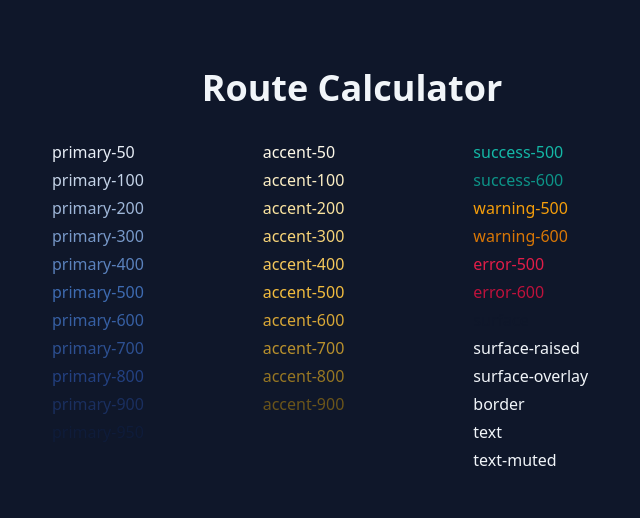
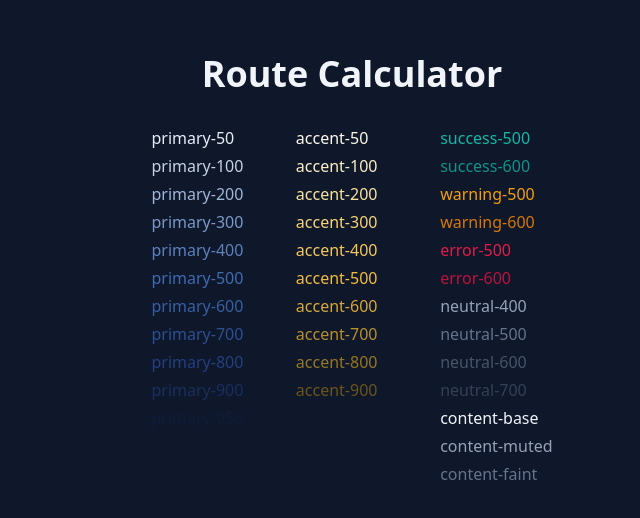
Before and after one commit to AnsonChung3/Route-Calculator, a React (Vite) app: page / in a window 1280 px wide. Shown: the part 130-648 px from the top of the page, without its empty margins (288-928 px from the left). Built offline with nearby package versions, Linux system fonts and the light colour scheme.

Commit message:
Update colour names for Tailwind utils

```diff
--- a/src/App.tsx
+++ b/src/App.tsx
@@ -41,18 +41,13 @@ function App() {
                     <li className="text-warning-600">warning-600</li>
                     <li className="text-error-500">error-500</li>
                     <li className="text-error-600">error-600</li>
-                    <li style={{ color: 'var(--color-surface)' }}>surface</li>
-                    <li style={{ color: 'var(--color-surface-raised)' }}>
-                        surface-raised
-                    </li>
-                    <li style={{ color: 'var(--color-surface-overlay)' }}>
-                        surface-overlay
-                    </li>
-                    <li style={{ color: 'var(--color-border)' }}>border</li>
-                    <li style={{ color: 'var(--color-text)' }}>text</li>
-                    <li style={{ color: 'var(--color-text-muted)' }}>
-                        text-muted
-                    </li>
+                    <li className="text-neutral-400">neutral-400</li>
+                    <li className="text-neutral-500">neutral-500</li>
+                    <li className="text-neutral-600">neutral-600</li>
+                    <li className="text-neutral-700">neutral-700</li>
+                    <li className="text-content-base">content-base</li>
+                    <li className="text-content-muted">content-muted</li>
+                    <li className="text-content-faint">content-faint</li>
                 </ul>
             </div>
         </div>
--- a/src/styles/App.css
+++ b/src/styles/App.css
@@ -7,10 +7,9 @@
     width: 100%;
     padding: 2rem;
     box-sizing: border-box;
+    margin: 0 auto;
 }
 
 .container > * {
-    width: 100%;
-    max-width: 600px;
-    text-align: center;
+    max-width: 60vw;
 }
--- a/src/styles/index.css
+++ b/src/styles/index.css
@@ -6,8 +6,8 @@
     line-height: 1.5;
     font-weight: 400;
     color-scheme: dark;
-    color: var(--color-text);
-    background-color: var(--color-surface);
+    color: var(--color-content-base);
+    background-color: var(--color-surface-base);
 }
 
 body {
--- a/src/styles/theme.css
+++ b/src/styles/theme.css
@@ -28,7 +28,7 @@
     --color-success-500: #14b8a6;
     --color-success-600: #0d9488;
 
-    /* Coral warning */
+    /* Amber warning */
     --color-warning-500: #f59e0b;
     --color-warning-600: #d97706;
 
@@ -36,11 +36,19 @@
     --color-error-500: #e11d48;
     --color-error-600: #be123c;
 
-    /* Slate neutrals */
-    --color-surface: #0f172a;
+    /* Surface colours (backgrounds) */
+    --color-surface-base: #0f172a;
     --color-surface-raised: #1e293b;
     --color-surface-overlay: #334155;
-    --color-border: #475569;
-    --color-text: #f1f5f9;
-    --color-text-muted: #94a3b8;
+
+    /* Neutral colours (borders, muted elements) */
+    --color-neutral-400: #94a3b8;
+    --color-neutral-500: #64748b;
+    --color-neutral-600: #475569;
+    --color-neutral-700: #334155;
+
+    /* Text colours */
+    --color-content-base: #f1f5f9;
+    --color-content-muted: #94a3b8;
+    --color-content-faint: #64748b;
 }
```
